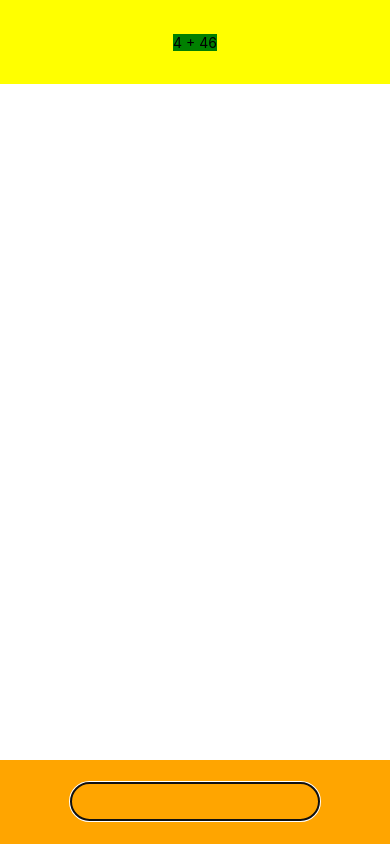
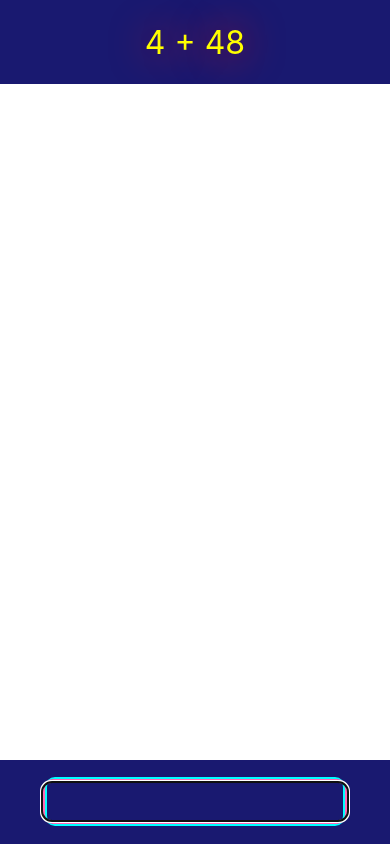
Before and after one commit to imKodos/math-racer, a React Native app: screen / in a window 390 px wide. Built offline with nearby package versions, Linux system fonts and the light colour scheme.

Commit message:
input color changes

```diff
--- a/App.js
+++ b/App.js
@@ -27,10 +27,12 @@ export default function App() {
       <SafeAreaView style={styles.safeAreaContainer}>
         <StatusBar hidden={true} />
         <View style={styles.equationContainer}>
-          <Text style={styles.equation}>{`4 + 46`}</Text>
+          <Text style={styles.equation}>{`4 + 48`}</Text>
         </View>
         <View style={styles.raceContainer}></View>
         <View style={styles.inputContainer}>
+          <View style={styles.outerInput1}>
+            <View style={styles.outerInput2}>
               <TextInput
                 style={styles.input}
                 onChangeText={(text) => setInput(text)}
@@ -40,6 +42,8 @@ export default function App() {
                 autoFocus={true}
               ></TextInput>
             </View>
+          </View>
+        </View>
       </SafeAreaView>
     </KeyboardAvoidingView>
   );
@@ -47,35 +51,55 @@ export default function App() {
 
 const styles = StyleSheet.create({
   input: {
-    width: 250,
-    borderColor: "gray",
-    borderWidth: 1,
-    borderRadius: 20,
+    width: 308,
+    borderColor: "white",
+    borderWidth: 2,
+    borderRadius: 10,
     padding: 10,
+    marginLeft: -4
+  },
+  outerInput1: {
+    width: 300,
+    borderColor: "cyan",
+    borderWidth: 2,
+    borderRadius: 10,
+  },
+  outerInput2: {
+    width: 304,
+    borderColor: "hotpink",
+    borderWidth: 2,
+    borderRadius: 10,
+   marginLeft:-4
   },
   inputContainer: {
-    backgroundColor: "orange",
+    backgroundColor: "midnightblue",
     flex: 0.5,
     alignItems: "center",
     justifyContent: "center",
   },
   equation: {
+    position: "absolute",
     alignSelf: "center",
-    backgroundColor: "green",
+    color: "yellow",
+    fontSize: 32,
+    textShadowColor: "red",
+    textShadowRadius: 40,
+    textShadowOffset: { width: 1, height: 1 },
+    marginVertical: 4,
+    // backgroundColor: "green",
   },
   equationContainer: {
     flex: 0.5,
-    backgroundColor: "yellow",
+    // backgroundColor: "yellow",
     alignItems: "center",
     justifyContent: "center",
   },
   container: {
     flex: 1,
-    backgroundColor: "dodgerblue",
+    backgroundColor: "midnightblue",
   },
   safeAreaContainer: {
     flex: 1,
-    backgroundColor: "yellow",
   },
   raceContainer: {
     backgroundColor: "white",
```
Lines whose indentation alone changed are shown as unchanged.
